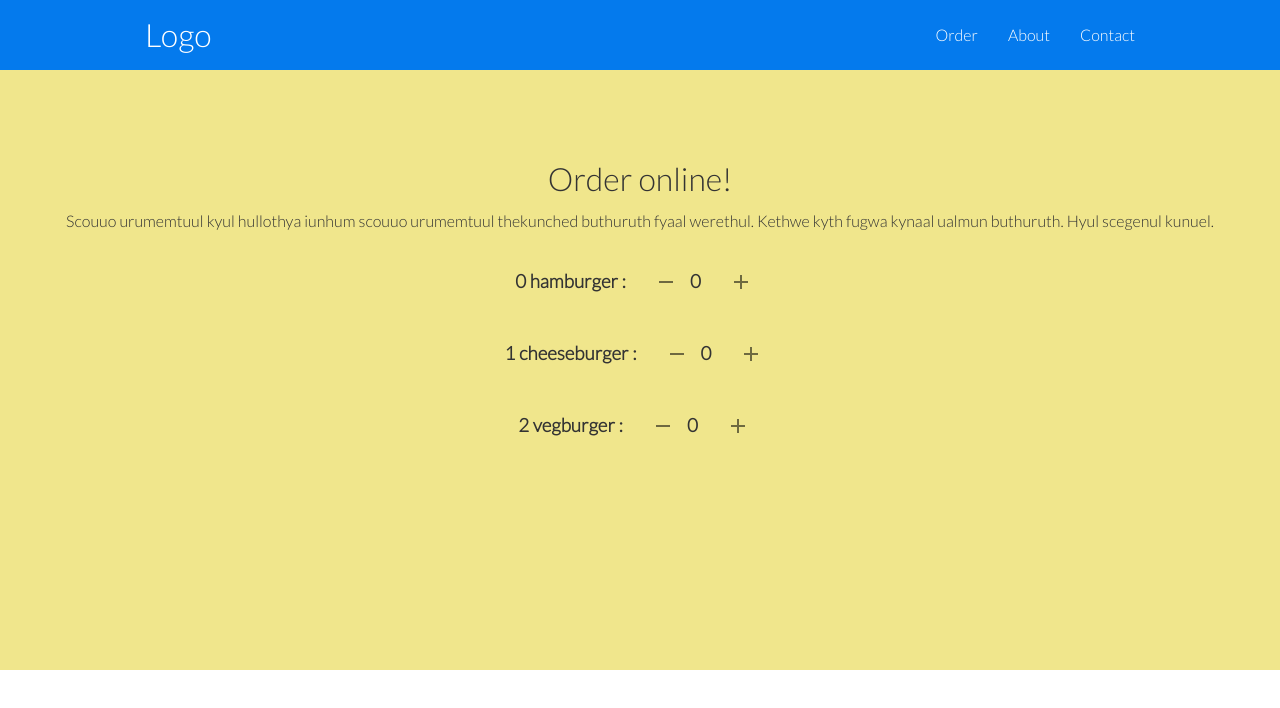
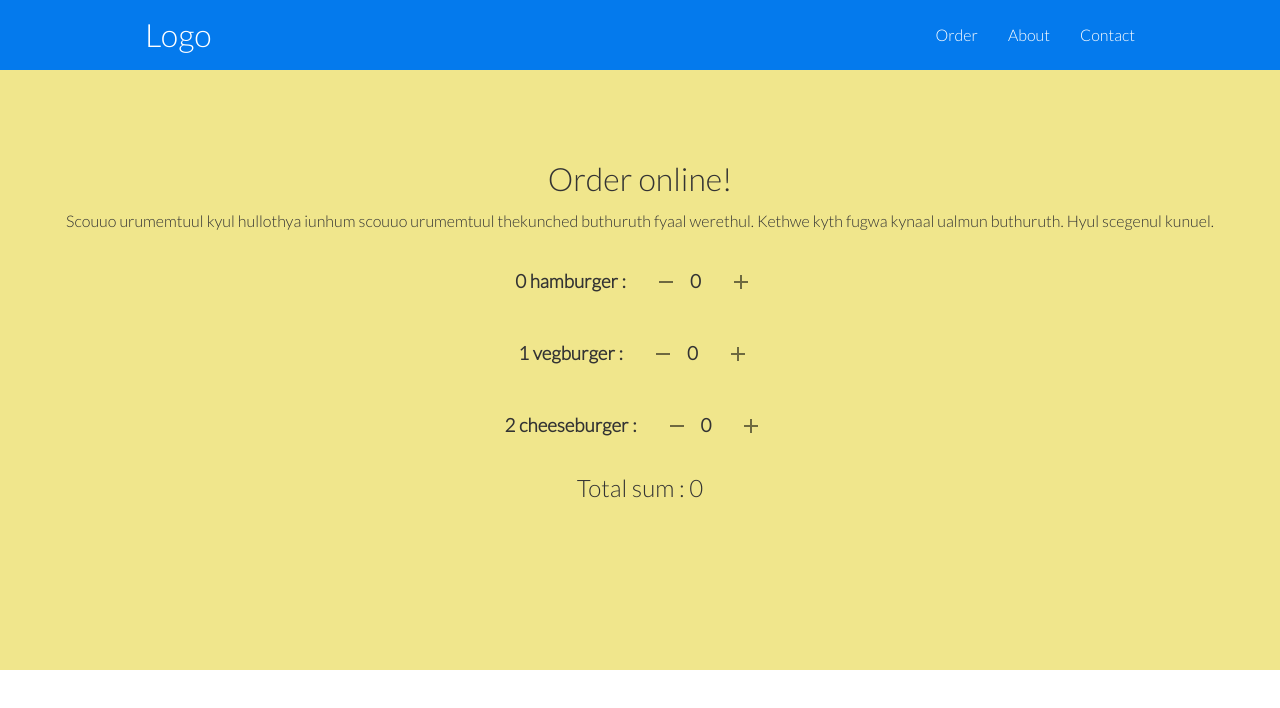
Before and after one commit to Stofi09/Carpathian, a React (Create React App) app: page /order in a window 1280 px wide. Shown: the top 708 px of the page. Built offline with nearby package versions, Linux system fonts and the light colour scheme.

Commit message:
Const sum added.

```diff
--- a/src/Components/Order.js
+++ b/src/Components/Order.js
@@ -3,21 +3,25 @@ import { FoodComponent } from './FoodComponent';
 
 export const Order = () => {
 
+    const [sum, setSum] = useState(0);
     const [foods, setFoods] = useState([
         {
             id:0,
             main:"hamburger",
-            amount:0
+            amount:0,
+            price:100
         },
         {
             id:1,
-            main:"cheeseburger",
-            amount:0
+            main:"vegburger",
+            amount:0,
+            price:300
         },
         {
             id:2,
-            main:"vegburger",
-            amount:0
+            main:"cheeseburger",
+            amount:0,
+            price:200
         }
     ])
 
@@ -26,12 +30,14 @@ export const Order = () => {
         const updateFoods = [...foods];
         updateFoods[id].amount++;
         setFoods(updateFoods)
+        setSum( updateFoods[id].price + sum)
     }
 
     const removeFood = (id) => {
         const updateFoods = [...foods];
         if (updateFoods[id].amount > 0){
             updateFoods[id].amount--;
+            setSum( sum - updateFoods[id].price)
         }
         setFoods(updateFoods)
     }
@@ -48,6 +54,7 @@ export const Order = () => {
                         removeFood = {removeFood}
                         />
                     )}
+                    <h2>Total sum : {sum}</h2>
                 </div>
            </div>
         </div>
```
